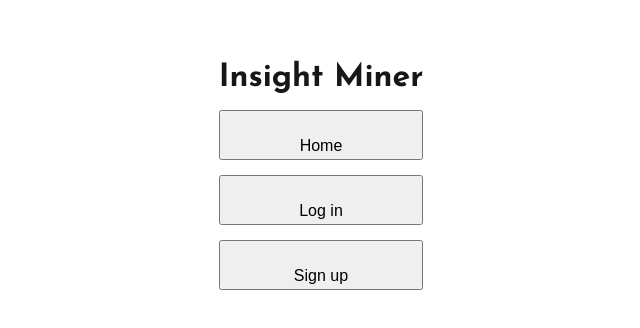
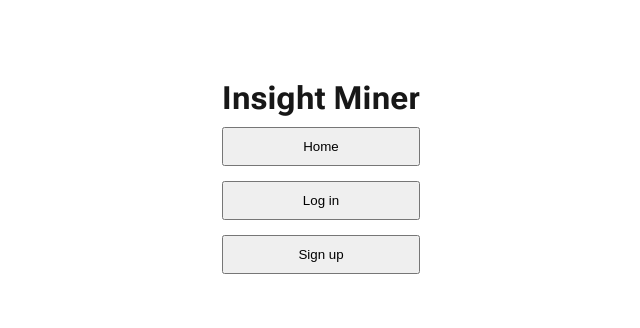
Before and after one commit to emiyablake/insightminer, a Next.js app in the folder client/: page / in a window 1280 px wide. Shown: the part 224-552 px from the top of the page, without its empty margins (319-959 px from the left). Built offline with nearby package versions, Linux system fonts and the light colour scheme; no server answers.

Commit message:
update layout

```diff
--- a/client/app/globals.css
+++ b/client/app/globals.css
@@ -18,7 +18,7 @@ html,
 body {
   max-width: 100%;
   max-width: 100%;
-  overflow-x: hidden;
+  /*overflow-x: hidden;*/
 }
 
 body {
@@ -44,6 +44,14 @@ button {
   padding: 10px;
 }
 
+input {
+  padding: 10px;
+}
+
+h1 {
+  margin-bottom: 10px;
+}
+
 @media (prefers-color-scheme: dark) {
   html {
     color-scheme: dark;
--- a/client/app/home/home.module.css
+++ b/client/app/home/home.module.css
@@ -1,4 +1,3 @@
-
 .mainHome{
     display: flex;
     align-items: center;
--- a/client/app/home/page.tsx
+++ b/client/app/home/page.tsx
@@ -27,6 +27,7 @@ export default function Home() {
                         <h3>Analise de uso do usuario</h3>
                         <p>qnts requisições que o usuario fez</p>
                         <p>Quantas palavras pesquisou</p>
+                        <p>coisarada</p>
                     </div>
                 </div>
 
--- a/client/app/login/login.module.css
+++ b/client/app/login/login.module.css
@@ -6,7 +6,6 @@
     gap: 10px;
     padding: 50px;
     font-family: var(--font-robo-flex);
-
 }
 
 .formLogin{
--- a/client/app/login/page.tsx
+++ b/client/app/login/page.tsx
@@ -25,6 +25,7 @@ export default function Login() {
 
     return (
         <div>
+
             <main className={styles.mainLogin}>
                 <h1>Bem vindo!</h1>
                 <form onSubmit={handleSubmit} className={styles.formLogin}>
@@ -36,6 +37,7 @@ export default function Login() {
                         required
                     />
                     <input
+
                         type="password"
                         value={password}
                         onChange={(e) => setPassword(e.target.value)}
@@ -44,7 +46,7 @@ export default function Login() {
                     />
                     <button type="submit">Entrar</button>
                     <div>
-                        <Link href="/"> Voltar </Link>
+                        <Link href="/">Voltar</Link>
                     </div>
                 </form>
             </main>
--- a/client/app/page.module.css
+++ b/client/app/page.module.css
@@ -20,7 +20,7 @@
   min-height: 100svh;
   padding: 80px;
   gap: 64px;
-  font-family: var(--font-geist-sans);
+  font-family: var(--font-robo-flex);
 }
 
 @media (prefers-color-scheme: dark) {
@@ -42,7 +42,7 @@
 }
 
 .main ol {
-  font-family: var(--font-geist-mono);
+  font-family: var(--font-robo-flex);
   padding-left: 0;
   margin: 0;
   font-size: 14px;
@@ -53,37 +53,6 @@
 
 .main li:not(:last-of-type) {
   margin-bottom: 8px;
-}
-
-.main code {
-  font-family: inherit;
-  background: var(--gray-alpha-100);
-  padding: 2px 4px;
-  border-radius: 4px;
-  font-weight: 600;
-}
-
-.ctas {
-  display: flex;
-  flex-direction: column;
-  gap: 16px;
-}
-
-.ctas a {
-  appearance: none;
-  border-radius: 128px;
-  height: 48px;
-  padding: 0 20px;
-  border: none;
-  border: 1px solid transparent;
-  transition: background 0.2s, color 0.2s, border-color 0.2s;
-  cursor: pointer;
-  display: flex;
-  align-items: center;
-  justify-content: center;
-  font-size: 16px;
-  line-height: 20px;
-  font-weight: 500;
 }
 
 a.primary {
@@ -103,9 +72,6 @@ a.secondary {
   gap: 15px;
 }
 
-.btn{
-  height: 50px;
-}
 
 .footer {
   grid-row-start: 3;
--- a/client/app/page.tsx
+++ b/client/app/page.tsx
@@ -6,12 +6,12 @@ export default function Home() {
   return (
     <div className={styles.page}>
       <main className={styles.main}>
-        <div className={styles.ctas}>
+        <div>
           <h1>Insight Miner</h1>
           <div className={styles.btnDiv}>
-            <button className={styles.btn}> <Link href={"/home"}>Home</Link></button>
-            <button className={styles.btn}> <Link href={"/login"}>Log in</Link></button>
-            <button className={styles.btn}> <Link href={"/signup"}>Sign up</Link></button>
+            <button > <Link href={"/home"}>Home</Link></button>
+            <button > <Link href={"/login"}>Log in</Link></button>
+            <button > <Link href={"/signup"}>Sign up</Link></button>
           </div>
         </div>
       </main>
--- /dev/null
+++ b/client/app/wordcloud/wordcloud.module.css
@@ -0,0 +1,5 @@
+.mainWordcloud{
+    display: flex;
+    align-items: center;
+    justify-content: center;
+}
```
Also changed, not shown: client/app/wordcloud/page.tsx (+7 -1 lines).
